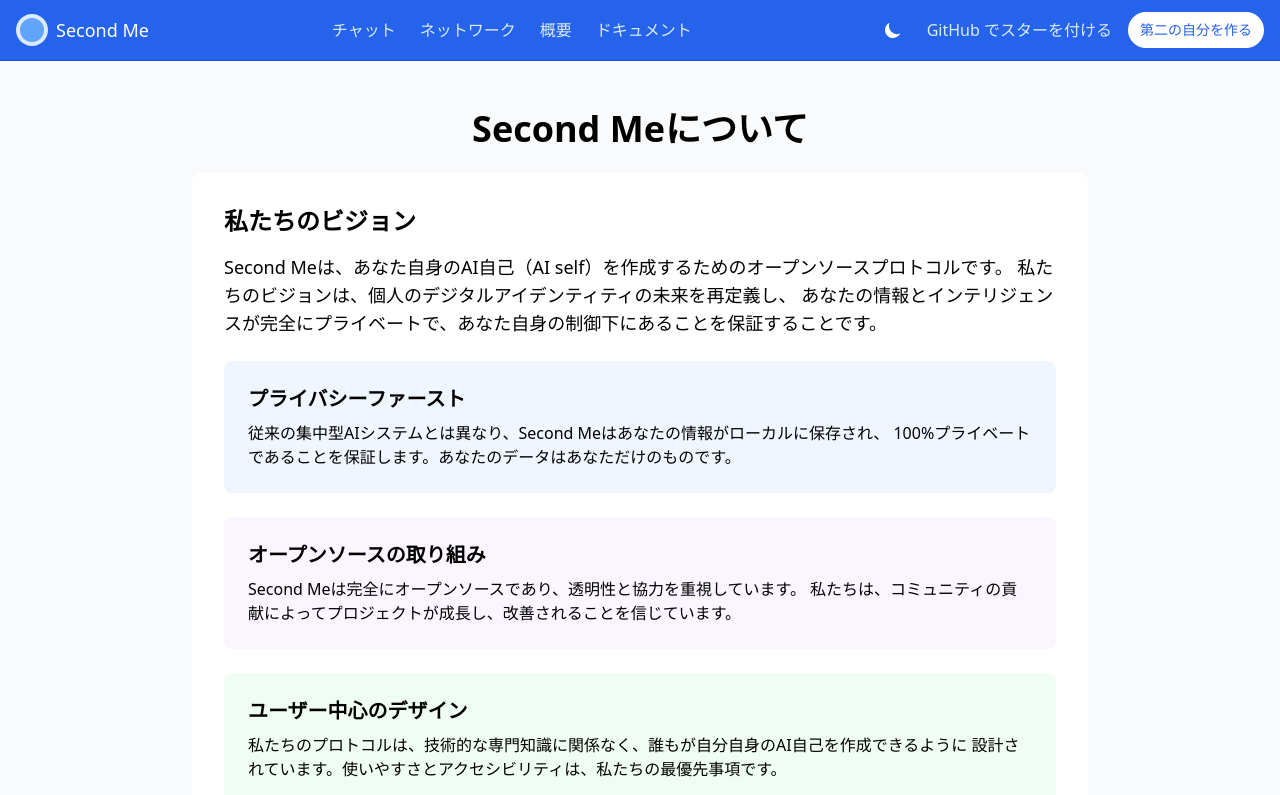
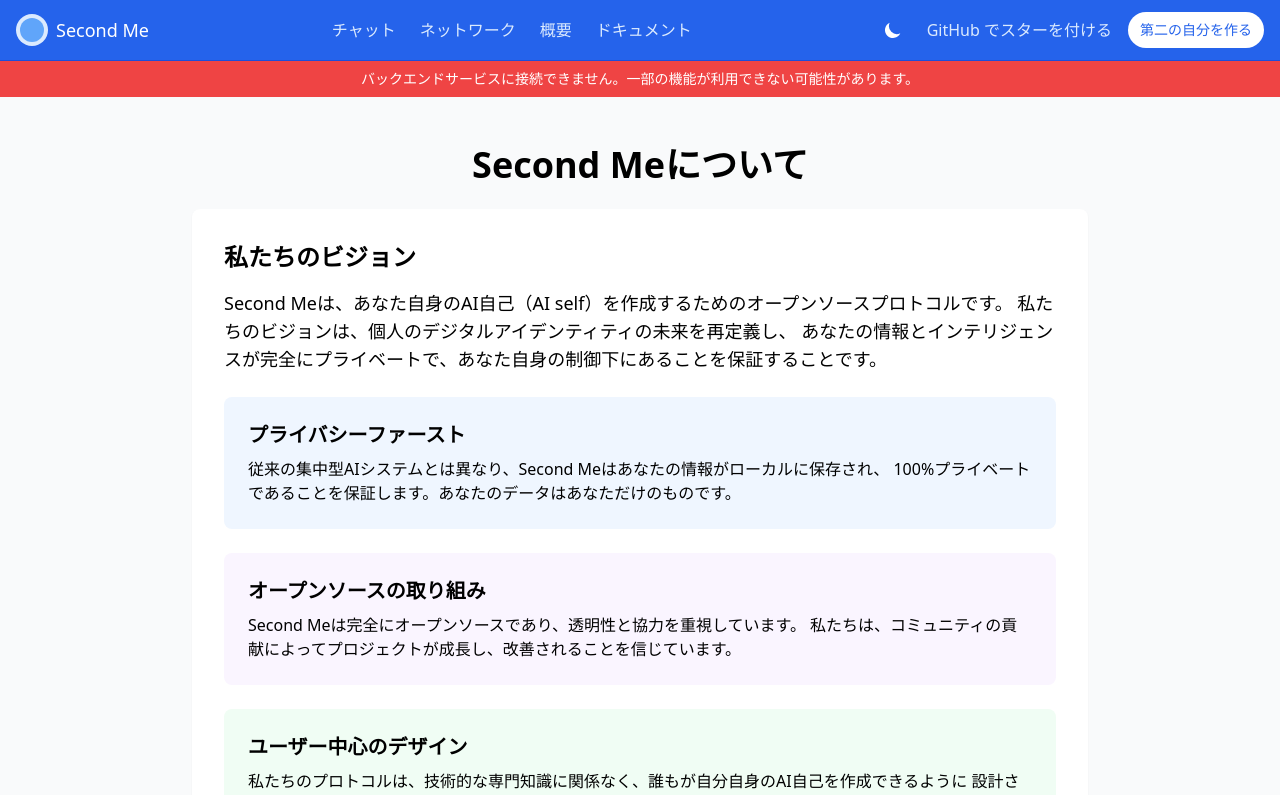
Before and after one commit to ZundamonnoVRChatkaisetu/Second-Me-Windows, a Next.js app in the folder lpm_frontend/: page /about in a window 1280 px wide. Shown: the top 795 px of the page. Built offline with nearby package versions, Linux system fonts and the light colour scheme; no server answers.

Commit message:
Update Layout component with animations and AppContext

```diff
--- a/lpm_frontend/src/components/Layout.tsx
+++ b/lpm_frontend/src/components/Layout.tsx
@@ -2,12 +2,18 @@
 import NavigationHeader from './NavigationHeader';
 import Footer from './Footer';
 import { cn } from '../lib/utils';
+import { useAppContext } from '@/lib/AppContext';
+import LoadingIndicator from './LoadingIndicator';
+import { useTheme } from './ThemeProvider';
+import { AnimationWrapper } from './AnimationWrapper';
+import AnimatedPage from './AnimatedPage';
 
 interface LayoutProps {
   children: React.ReactNode;
   hideNav?: boolean;
   hideFooter?: boolean;
   className?: string;
+  animation?: 'fade' | 'slide' | 'scale' | 'none';
 }
 
 /**
@@ -19,17 +25,64 @@
   hideNav = false,
   hideFooter = false,
   className = '',
+  animation = 'fade',
 }) => {
+  const { isLoading, loadingMessage, error, backendConnected } = useAppContext();
+  const { theme } = useTheme();
+
   return (
-    <div className="flex flex-col min-h-screen">
+    <AnimatedPage transitionType={animation}>
+      <div className={`flex flex-col min-h-screen page-background`}>
         {!hideNav && <NavigationHeader />}
 
         <main className={cn('flex-grow', className)}>
+          {/* ローディングインジケーター */}
+          {isLoading && (
+            <div className="fixed inset-0 flex items-center justify-center bg-white/80 dark:bg-gray-900/80 z-50">
+              <LoadingIndicator
+                size="lg"
+                text={loadingMessage || 'ロード中...'}
+                type="spinner"
+              />
+            </div>
+          )}
+
+          {/* バックエンド接続状態通知 */}
+          {!backendConnected && (
+            <div className={`w-full py-2 px-4 text-center ${
+              theme === 'dark'
+                ? 'bg-red-900 text-white'
+                : 'bg-red-500 text-white'
+            }`}>
+              <p className="text-sm">
+                バックエンドサービスに接続できません。一部の機能が利用できない可能性があります。
+              </p>
+            </div>
+          )}
+
+          {/* エラーメッセージ */}
+          {error && (
+            <div className={`w-full py-2 px-4 text-center ${
+              theme === 'dark'
+                ? 'bg-amber-900 text-white'
+                : 'bg-amber-500 text-white'
+            }`}>
+              <p className="text-sm">{error}</p>
+            </div>
+          )}
+
+          <AnimationWrapper
+            animation={animation}
+            duration={0.3}
+            className="flex-grow"
+          >
             {children}
+          </AnimationWrapper>
         </main>
 
         {!hideFooter && <Footer />}
       </div>
+    </AnimatedPage>
   );
 };
 
```
Lines whose indentation alone changed are shown as unchanged.
